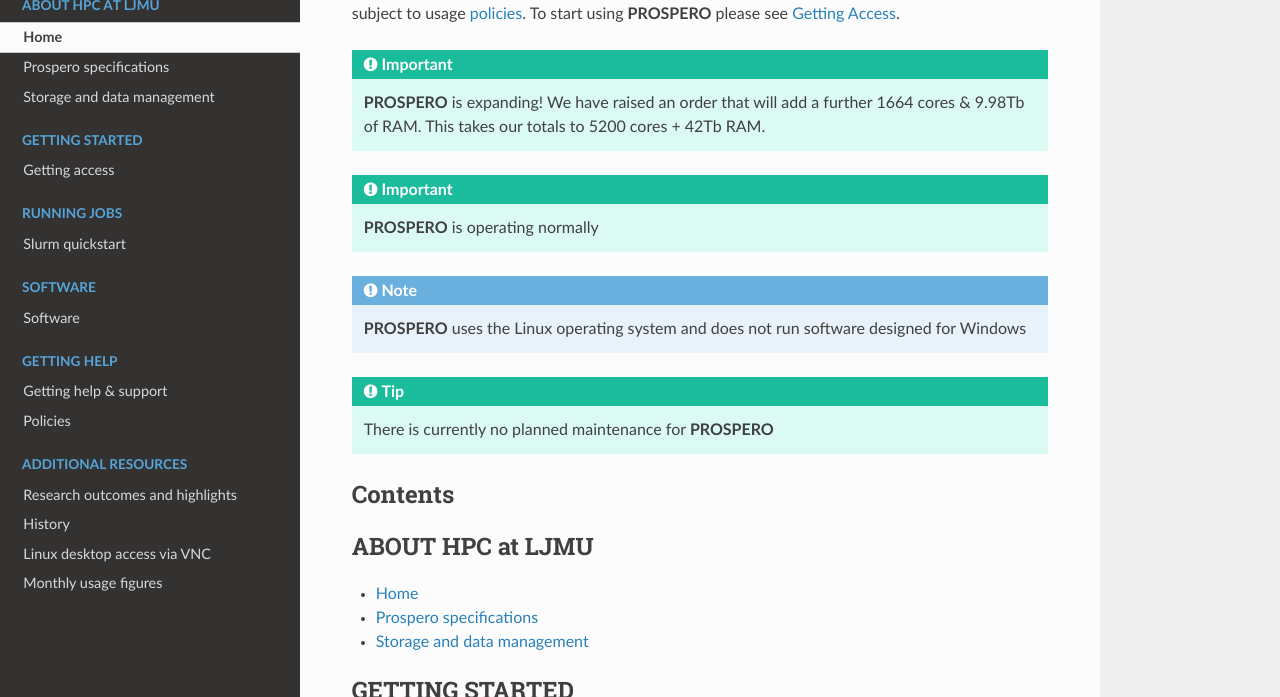
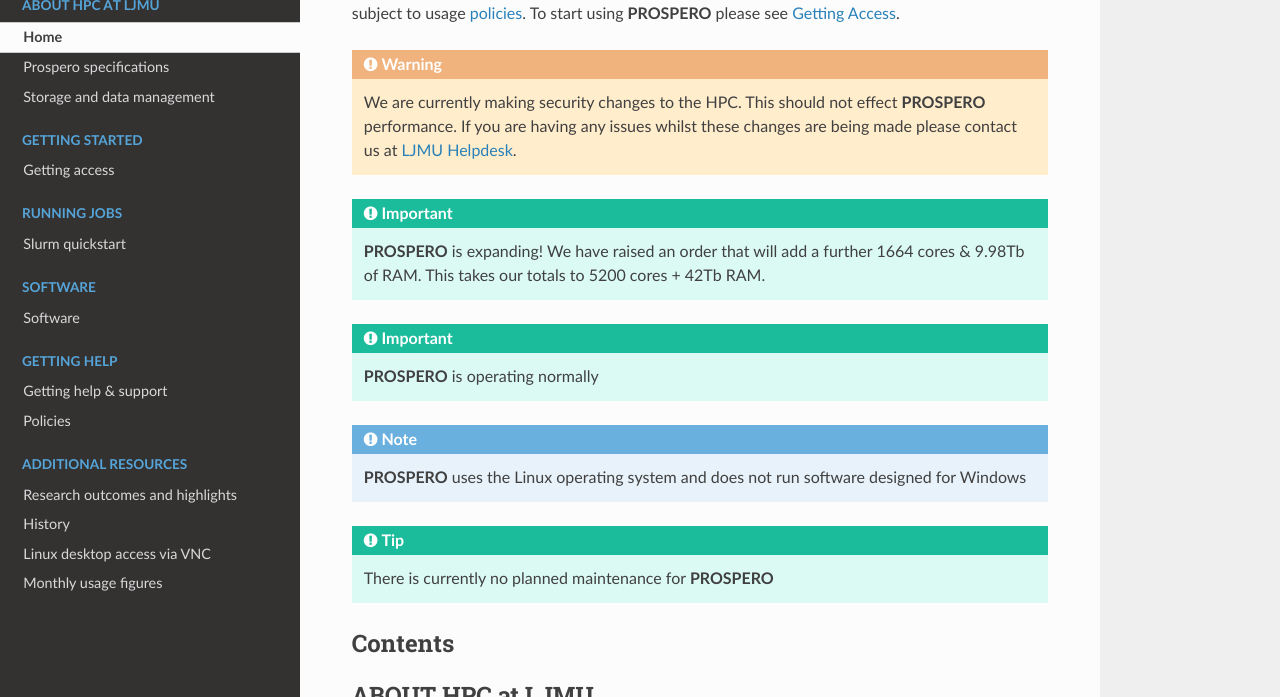
Before and after one commit to astrcrai/prospero-docs, a Sphinx documentation site: the page built from docs/source/index.rst, in a window 1280 px wide and 900 px high, scrolled down 721 px, cut to the strip 203-900 px from the top of the window. Built offline with Sphinx 7.4.7 and the Read the Docs theme 3.1.0, drawn with Linux system fonts in a browser that asks for light colours.

Commit message:
Update index.rst

```diff
--- a/docs/source/index.rst
+++ b/docs/source/index.rst
@@ -10,6 +10,10 @@
   :alt: Prospero
 
 **PROSPERO** is available for use by all research staff and postgraduate research students at LJMU, subject to usage `policies <https://prospero-docs.readthedocs.io/en/latest/policies.html>`_. To start using **PROSPERO** please see `Getting Access <https://prospero-docs.readthedocs.io/en/latest/access.html>`_.
+
+.. WARNING::
+
+   We are currently making security changes to the HPC. This should not effect **PROSPERO** performance. If you are having any issues whilst these changes are being made please contact us at `LJMU Helpdesk <https://helpme.ljmu.ac.uk/#dashboard>`_.
 
 .. IMPORTANT::
 
```
